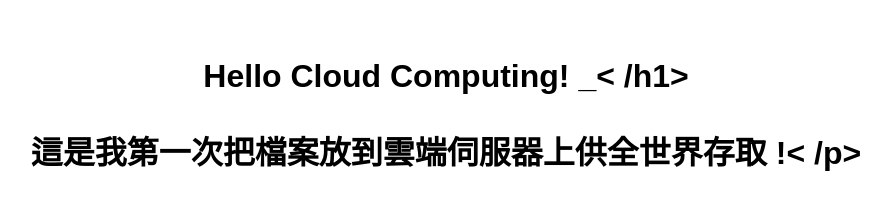
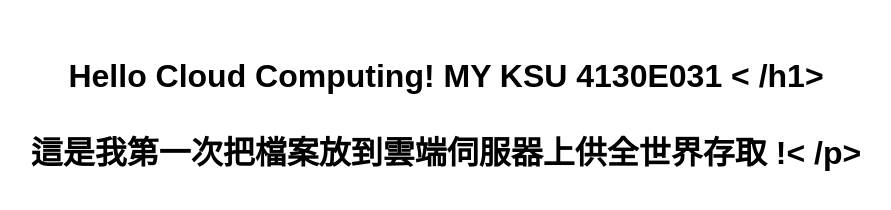
Before and after one commit to jinhuiE031/my-first-cloud-page, a plain HTML site: page index.html in a window 1280 px wide. Shown: the whole page, without its empty margins (194-1085 px from the left). Drawn offline with Linux system fonts and the light colour scheme.

Commit message:
Update index.html

```diff
--- a/index.html
+++ b/index.html
@@ -4,7 +4,7 @@
 <title>我的第一個雲端網頁</title>
 </head>
 <body style="text-align:center; padding-top:50px; font-family:sans-serif;">
-<h1>Hello Cloud Computing! _< /h1>
+<h1>Hello Cloud Computing! MY KSU 4130E031 < /h1>
 <p>這是我第一次把檔案放到雲端伺服器上供全世界存取 !< /p>
 </body>
 </htm1>
```
